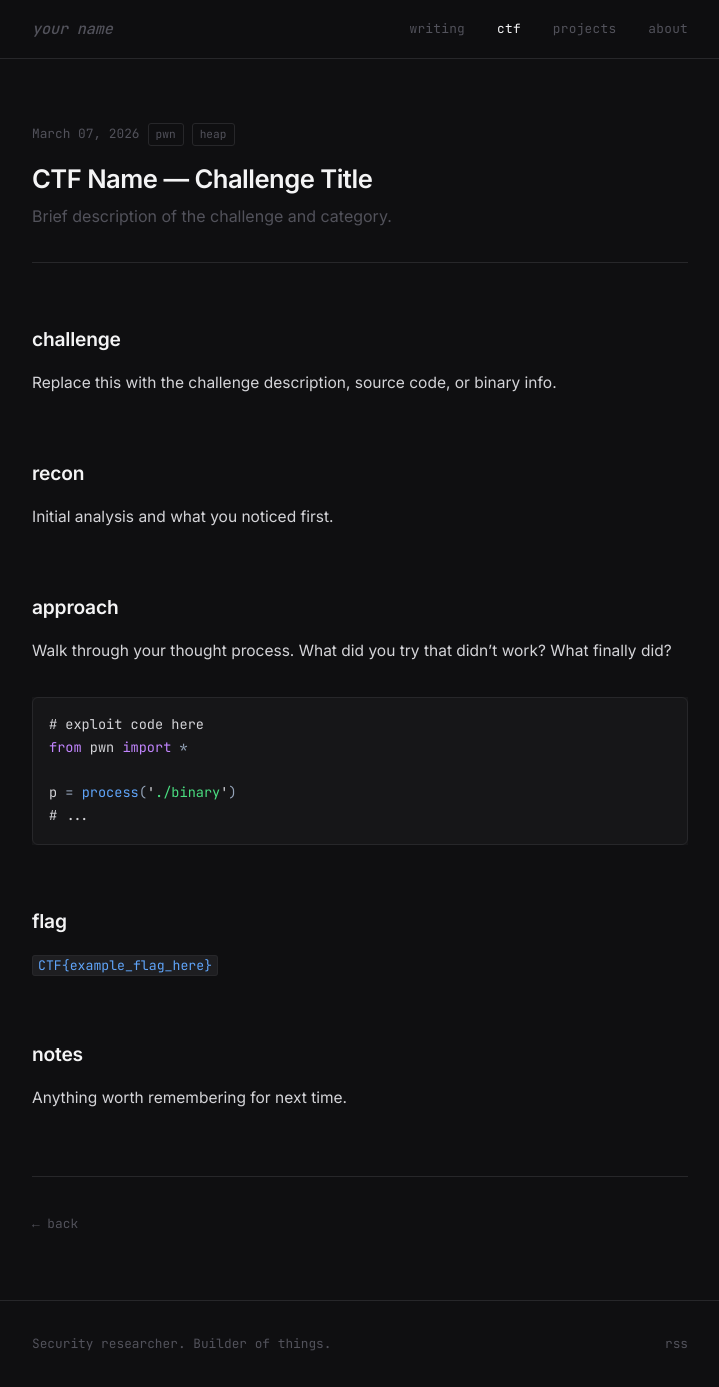
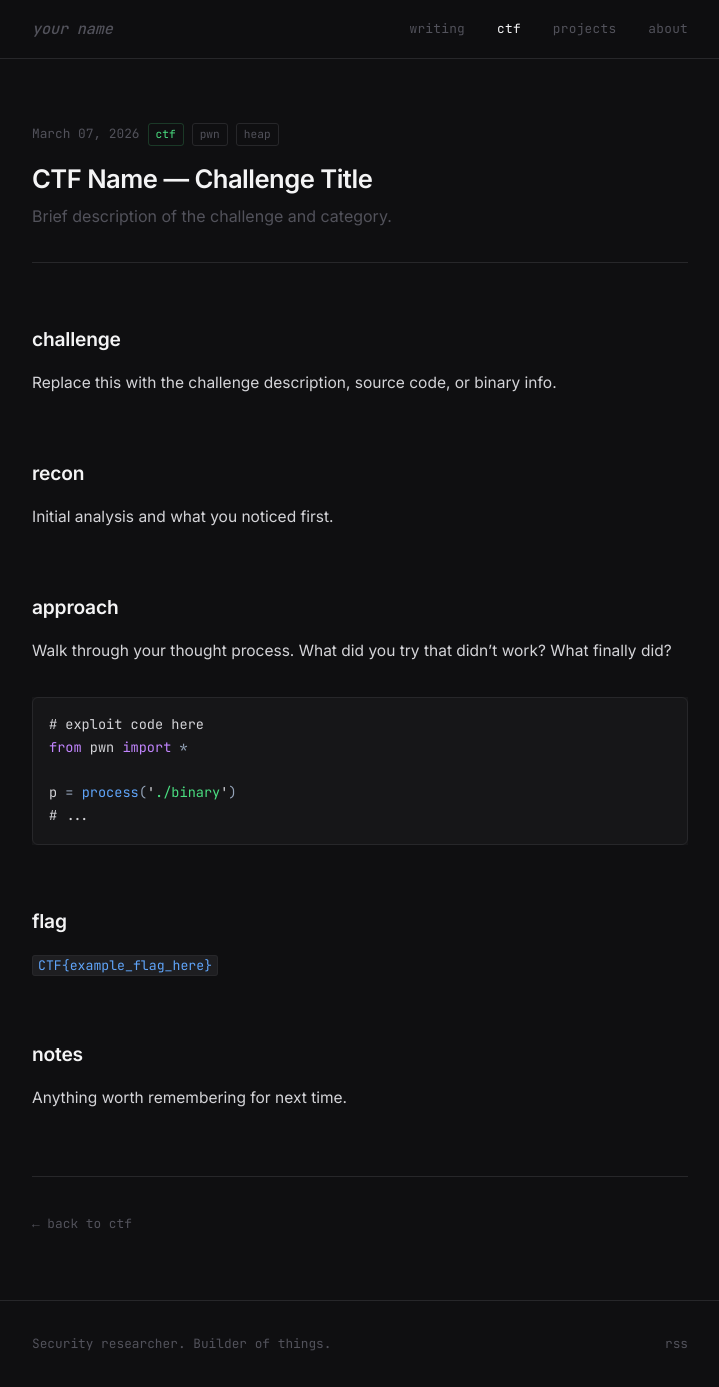
Before and after one commit to skyler-v1dot0/personal-site, a Jekyll site: the page built from _ctf/2026-03-07-sample-ctf.md, in a window 1280 px wide and 1387 px high. Shown: the whole window, without its empty margins (280-999 px from the left). Built offline with Jekyll 4.4.1, drawn with Linux system fonts in a browser that asks for light colours.

Commit message:
updated cname

```diff
--- a/CNAME
+++ b/CNAME
@@ -1 +1 @@
-yourdomain.com
+skyverse.cloud
--- a/_layouts/post.html
+++ b/_layouts/post.html
@@ -5,7 +5,7 @@ layout: default
   <header class="post-header">
     <div class="post-meta">
       <time datetime="{{ page.date | date_to_xmlschema }}">{{ page.date | date: "%B %d, %Y" }}</time>
-      {% if page.categories contains "ctf" %}
+      {% if page.collection == "ctf" %}
         <span class="tag tag-ctf">ctf</span>
       {% endif %}
       {% for tag in page.tags %}
@@ -23,6 +23,10 @@ layout: default
   </div>
 
   <footer class="post-footer">
-    <a href="{{ page.url | relative_url | prepend: '/' | split: '/' | first | prepend: '/' }}" class="back-link">&larr; back</a>
+    {% if page.collection == "ctf" %}
+      <a href="/ctf/" class="back-link">&larr; back to ctf</a>
+    {% else %}
+      <a href="/writing/" class="back-link">&larr; back to writing</a>
+    {% endif %}
   </footer>
 </article>
```
